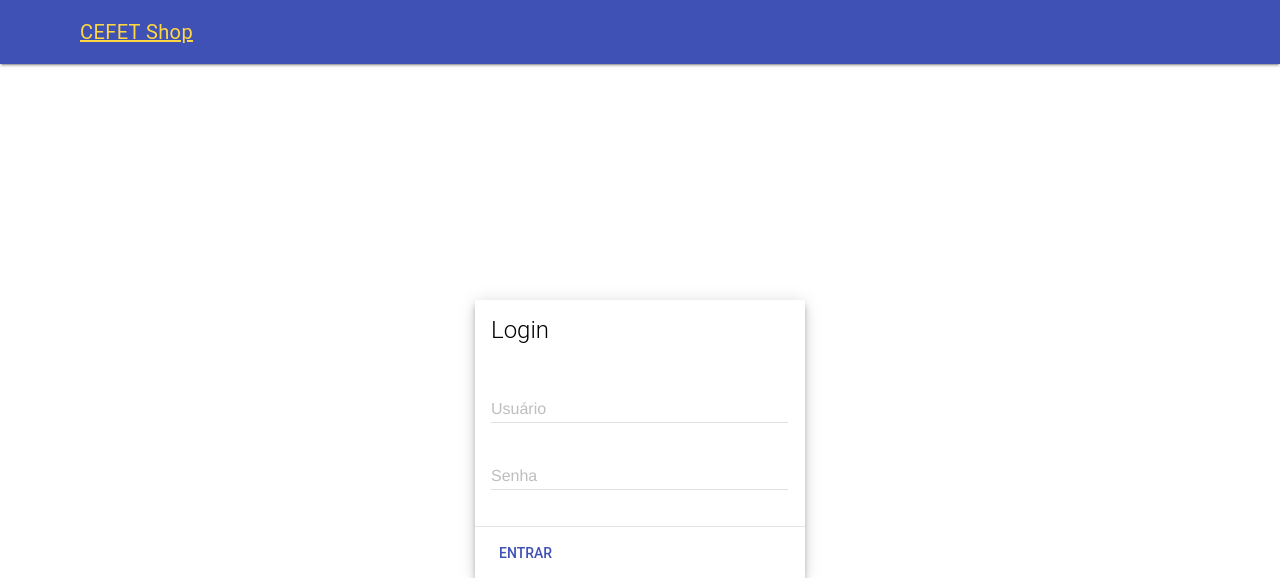
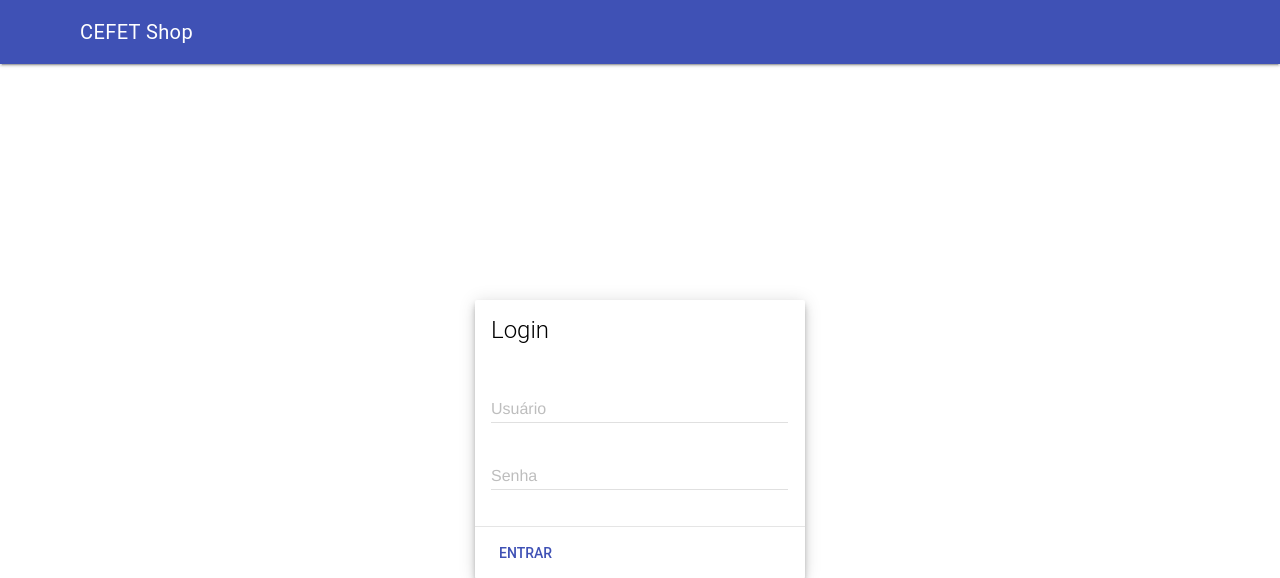
Before and after one commit to MicaelaDinizP/CEFET-Store, a PHP site: page /autenticacao/login.html in a window 1280 px wide. Shown: the top 578 px of the page. Run offline with PHP 8.4, Linux system fonts and the light colour scheme.

Commit message:
style: cor branca e retira text-decoration de links

```diff
--- a/app/src/autenticacao/login.css
+++ b/app/src/autenticacao/login.css
@@ -1,5 +1,10 @@
 main {
   display: flex !important;
+}
+
+.link-navegacao {
+  color: white !important;
+  text-decoration: none;
 }
 
 .container-login {
```
